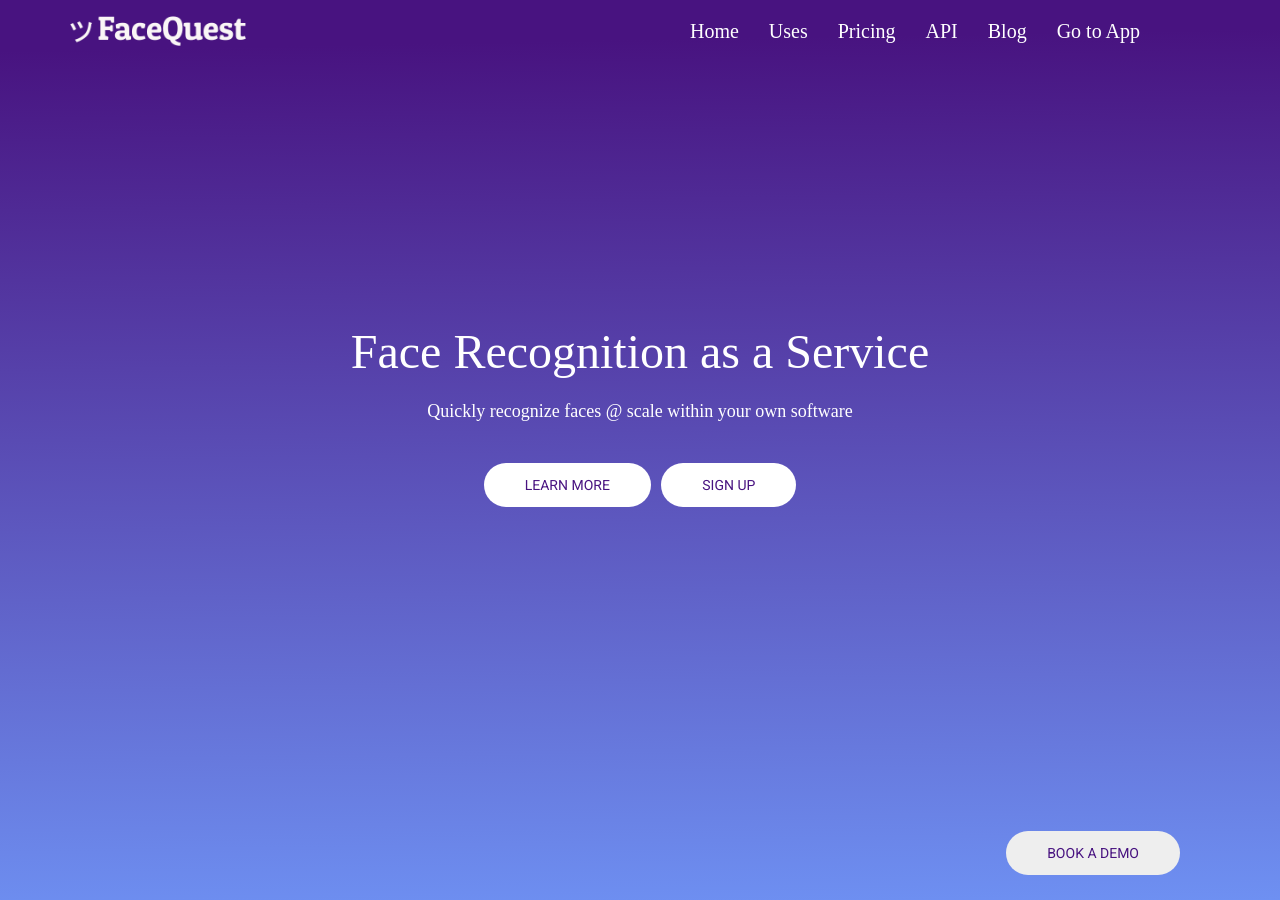
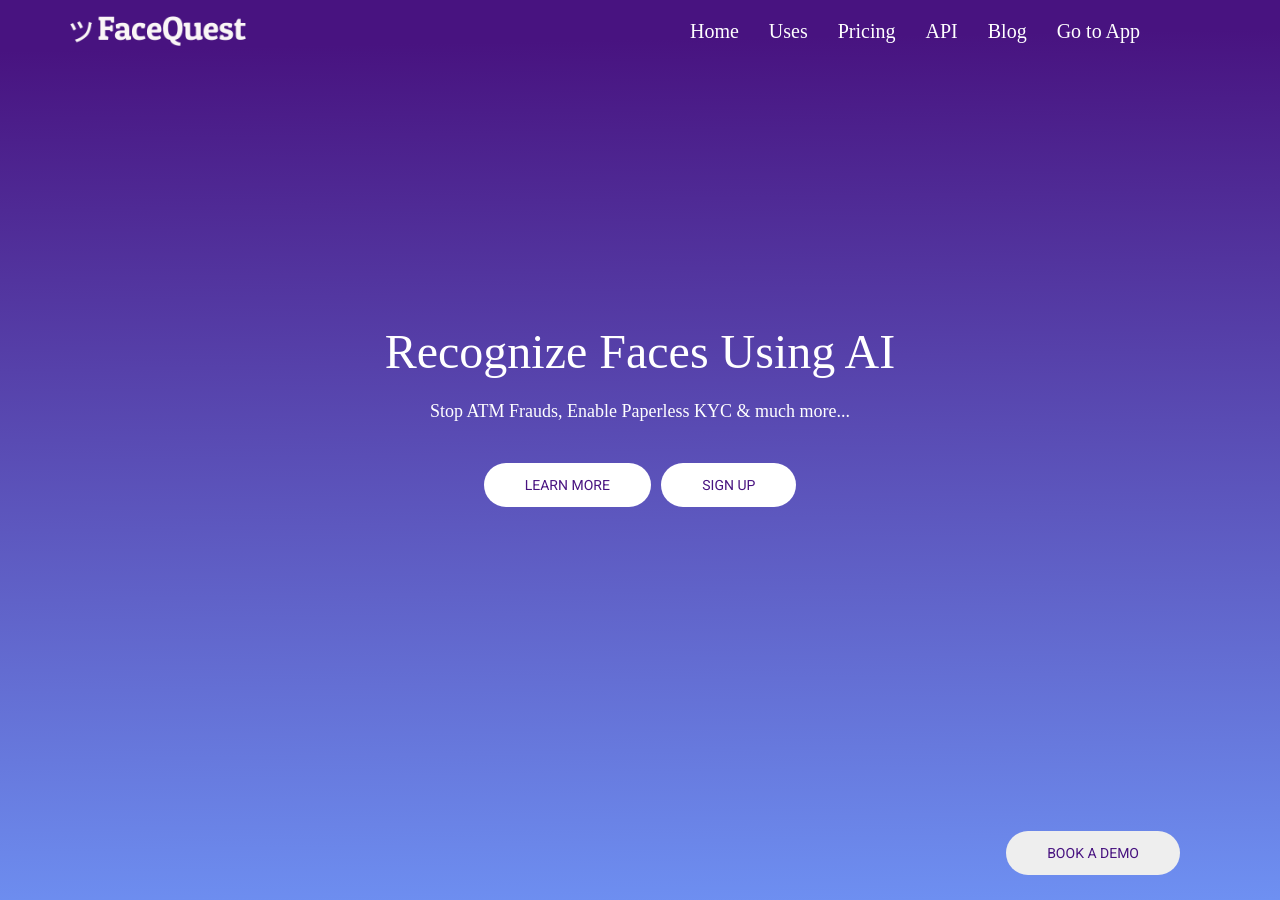
Before and after one commit to ampyard/facequest, a Jekyll site: the page built from index.html, in a window 1280 px wide and 900 px high. Built offline with Jekyll 4.4.1, drawn with Linux system fonts in a browser that asks for light colours; nearby versions of some CDN libraries; some web fonts are replaced; comment, search, counter and statistics services are not loaded.

Commit message:
homepage messaging

```diff
--- a/_layouts/homepage.html
+++ b/_layouts/homepage.html
@@ -36,10 +36,10 @@
     <div class="row fullscreen d-flex align-items-center justify-content-center">
       <div class="banner-content col-lg-8">
         <h1 class="text-white">
-          Face Recognition as a Service </h1>
+          Recognize Faces Using AI</h1>
 
         <h4 class="pt-20 pb-20 text-white">
-          Quickly recognize faces @ scale within your own software
+          Stop ATM Frauds, Enable Paperless KYC & much more...
         </h4>
         <div>
           <a class="primary-btn scrollto mt-20" href="#service" id="learnmore">Learn More</a>
```
